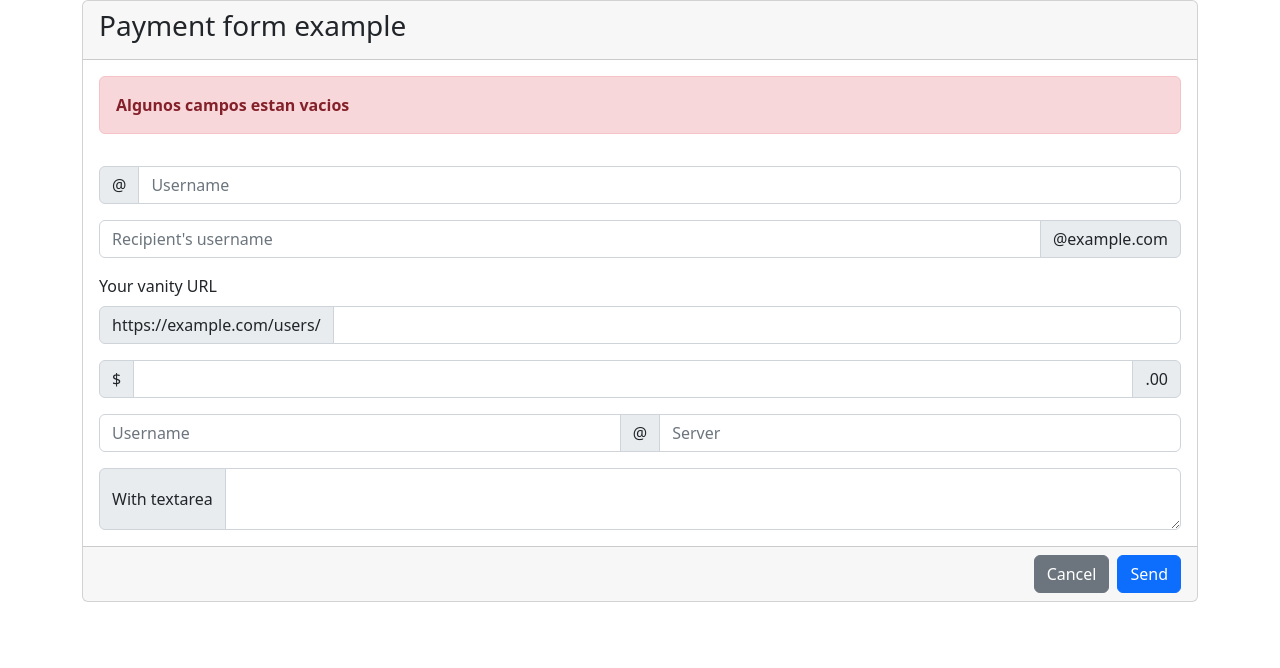
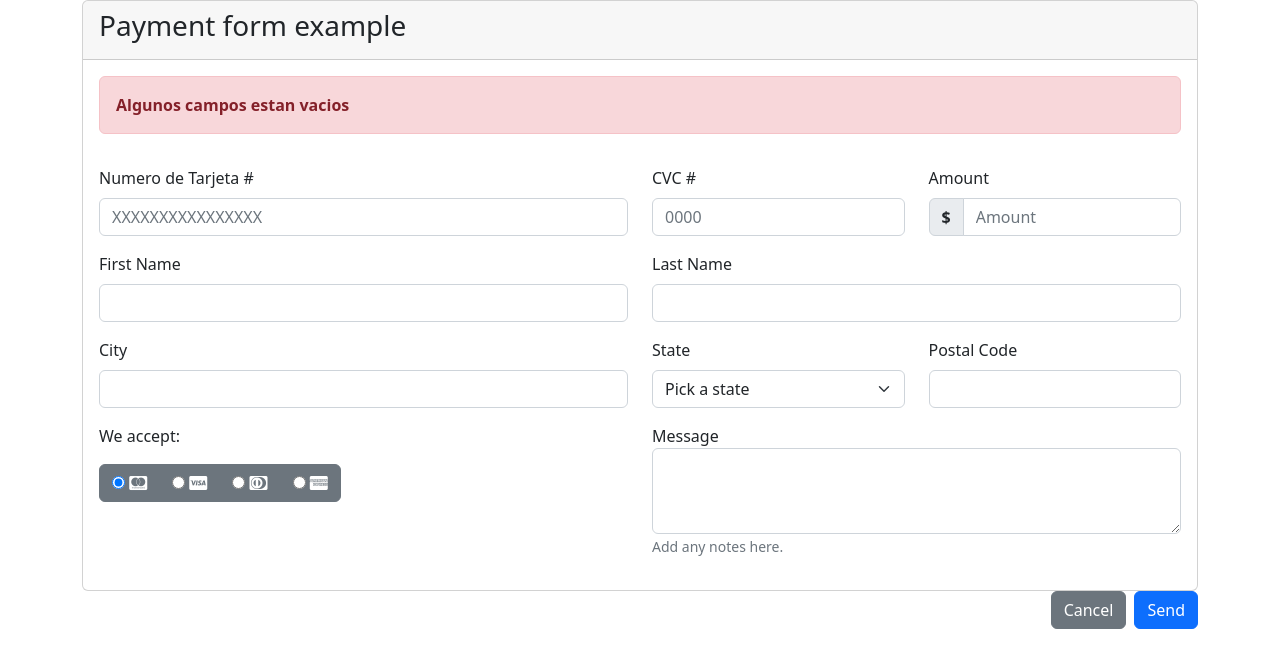
Before and after one commit to 4GeeksAcademy/rfrancop01-Formulario-HTML5-91, a plain HTML site: page index.html in a window 1280 px wide. Drawn offline with nearby package versions, Linux system fonts and the light colour scheme.

Commit message:
formulario con bootstrap

```diff
--- a/index.html
+++ b/index.html
@@ -23,62 +23,91 @@
                 <strong>Algunos campos estan vacios</strong>
             </div>
             <div class="card-body">
+                <div class="row mb-3">
+                    <div class="col-12 col-md-6">
+                        <label for="cardNumber" class="form-label">Numero de Tarjeta #</label>
+                        <input type="text" class="form-control" id="cardNumber" placeholder="XXXXXXXXXXXXXXXX">
+                    </div>
+                    <div class="col-12 col-md-3 ">
+                        <label for="cvc" class="form-label">CVC #</label>
+                        <input type="text" class="form-control" id="cvc" placeholder="0000">
+                    </div>
+                    <div class="col-12 col-md-3 ">
+                        <label for="amount" class="form-label">Amount</label>
+                        <div class="input-group">
+                            <span class="input-group-text"><strong>$</strong></span>
+                            <input type="text" class="form-control" id="amount" placeholder="Amount">
+                        </div>
+                    </div>
+                </div>
+
+                <div class="row mb-3">
+                    <div class="col-12 col-md-6 ">
+                        <label for="name" class="form-label">First Name</label>
+                        <input type="text" class="form-control" id="name">
+                    </div>
+                    <div class="col-12 col-md-6 ">
+                        <label for="lastName" class="form-label">Last Name</label>
+                        <input type="text" class="form-control" id="lastName">
+                    </div>
+                </div>
+                <div class="row mb-3">
+                    <div class="col-12 col-md-6">
+                        <label for="city" class="form-label">City</label>
+                        <input type="text" class="form-control" id="city">
+                    </div>
+                    <div class="col-12 col-md-3 ">
+                        <label for="state" class="form-label">State</label>
+                        <select class="form-select" id="state" aria-label="Default select example">
+                            <option selected>Pick a state</option>
+                            <option value="1">New York</option>
+                            <option value="2">Nevada</option>
+                            <option value="3">California</option>
+                        </select>
+                    </div>
+                    <div class="col-12 col-md-3">
+                        <label for="postalCode" class="form-label">Postal Code</label>
+                        <input type="text" class="form-control" id="postalCode">
+                    </div>
+                </div>
                 <div class="row">
+                    <div class="col-md-6 pb-3">
+                        <p for="exampleAccount">We accept:</p>
+                        <div class="btn-group" data-toggle="buttons">
+                            <label class="btn btn-secondary">
+                                <input autocomplete="off" checked id="blue" name="options" type="radio">
+                                <i class="fab fa-cc-mastercard"></i>
+                            </label>
+                            <label class="btn btn-secondary">
+                                <input autocomplete="off" id="red" name="options" type="radio">
+                                <i class="fab fa-cc-visa"></i>
+                            </label>
+                            <label class="btn btn-secondary">
+                                <input autocomplete="off" id="green" name="options" type="radio">
+                                <i class="fab fa-cc-diners-club"></i>
+                            </label>
+                            <label class="btn btn-secondary">
+                                <input autocomplete="off" id="yellow" name="options" type="radio">
+                                <i class="fab fa-cc-amex"></i>
+                            </label>
+                        </div>
+                    </div>
+                    <div class="col-md-6 pb-3">
+                        <label for="exampleMessage">Message</label>
+                        <textarea class="form-control" id="complexExampleMessage" rows="3"></textarea>
+                        <small class="text-muted">Add any notes here.</small>
 
                     </div>
-                <div class="row">
-
                 </div>
-                <div class="row">
-
             </div>
-                <div class="row">
-
-                </div>
-                <div class="row">
-
-                </div>
-                <div class="input-group mb-3">
-                    <span class="input-group-text" id="basic-addon1">@</span>
-                    <input type="text" class="form-control" placeholder="Username" aria-label="Username" aria-describedby="basic-addon1">
+            </form>
         </div>
 
-                  <div class="input-group mb-3">
-                    <input type="text" class="form-control" placeholder="Recipient's username" aria-label="Recipient's username" aria-describedby="basic-addon2">
-                    <span class="input-group-text" id="basic-addon2">@example.com</span>
-                  </div>
-
-                  <label for="basic-url" class="form-label">Your vanity URL</label>
-                  <div class="input-group mb-3">
-                    <span class="input-group-text" id="basic-addon3">https://example.com/users/</span>
-                    <input type="text" class="form-control" id="basic-url" aria-describedby="basic-addon3">
-                  </div>
-
-                  <div class="input-group mb-3">
-                    <span class="input-group-text">$</span>
-                    <input type="text" class="form-control" aria-label="Amount (to the nearest dollar)">
-                    <span class="input-group-text">.00</span>
-                  </div>
-
-                  <div class="input-group mb-3">
-                    <input type="text" class="form-control" placeholder="Username" aria-label="Username">
-                    <span class="input-group-text">@</span>
-                    <input type="text" class="form-control" placeholder="Server" aria-label="Server">
-                  </div>
-
-                  <div class="input-group">
-                    <span class="input-group-text">With textarea</span>
-                    <textarea class="form-control" aria-label="With textarea"></textarea>
-                  </div>
-            </div>
         <div class="card-footer d-flex justify-content-end ">
             <a href="#" class="btn btn-secondary mx-2">Cancel</a>
             <a href="#" class="btn btn-primary">Send</a>
         </div>
     </div>
-    </div>
-
-
     <script src="https://cdn.jsdelivr.net/npm/bootstrap@5.2.3/dist/js/bootstrap.bundle.min.js"
         integrity="sha384-kenU1KFdBIe4zVF0s0G1M5b4hcpxyD9F7jL+jjXkk+Q2h455rYXK/7HAuoJl+0I4"
         crossorigin="anonymous"></script>
```
Lines whose indentation alone changed are shown as unchanged.
